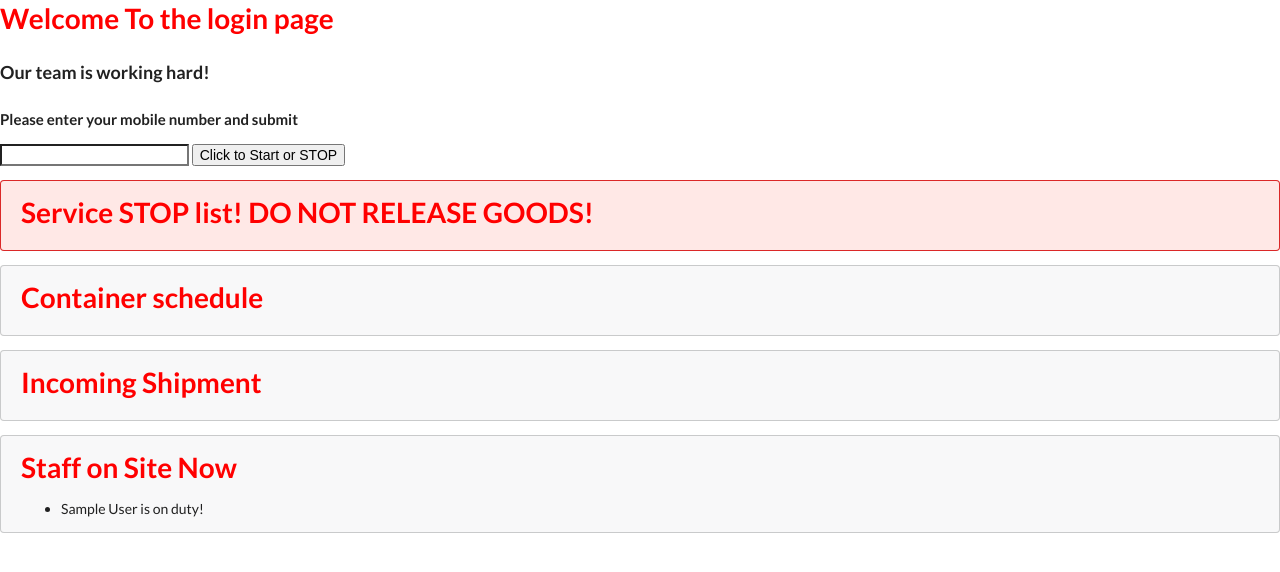
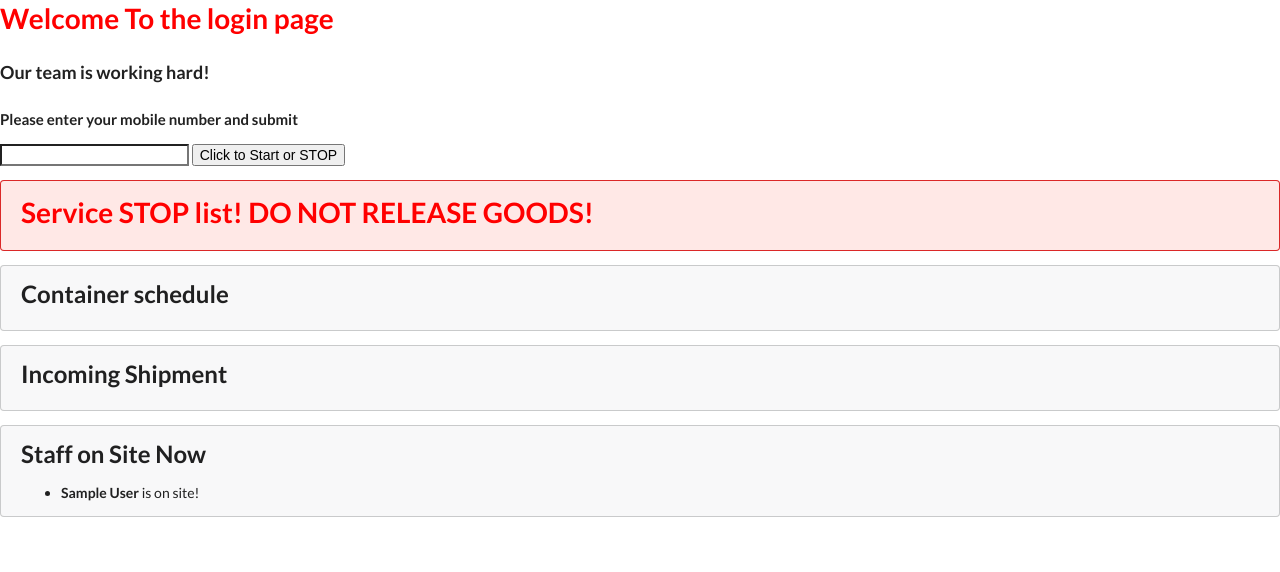
Before and after one commit to brown-liu/playground_auslinkerp_django, a Django app: page /staff_user/worktime/ in a window 1280 px wide. Shown: the top 572 px of the page. Run offline with Django 3.2, Linux system fonts and the light colour scheme; tables that the repository leaves empty hold one stand-in row (values such as "Sample post").

Commit message:
24/05 updated

```diff
--- a/app/templates/success.html
+++ b/app/templates/success.html
@@ -21,4 +21,5 @@
     </ul>
 </div>
 
+
 {% endblock %}
--- a/app/views.py
+++ b/app/views.py
@@ -3,7 +3,6 @@ from warehouse.models import carton_cloud_client
 from warehouse.models import containers
 
 
-# @login_required(login_url='staff_user:login')
 def homepage(request):
     company = carton_cloud_client.objects.filter(c_active=0)
     companylist = company.values()
--- a/auslinkerp/settings.py
+++ b/auslinkerp/settings.py
@@ -36,8 +36,7 @@ INSTALLED_APPS = [
     'django.contrib.messages',
     'django.contrib.staticfiles',
     'app', 'clientdatabases', 'adminandaccount',
-    'Daily_KPI', 'forwarding', 'warehouse', 'django_nvd3', 'djangobower', 'staff_user',
-    'wechat_django'
+    'Daily_KPI', 'forwarding', 'warehouse', 'django_nvd3', 'djangobower', 'staff_user'
 ]
 
 MIDDLEWARE = [
--- a/staff_user/templates/thank you.html
+++ b/staff_user/templates/thank you.html
@@ -7,5 +7,11 @@
 <body>
 <h1> {{message}}&nbsp;<strong>{{staff_name}}</strong>!</h1>
 <h3>{{notice}}</h3>
+
+<form action="{% url 'staff_user:worktime'%}" method="get">
+    <button type="submit">Return to Login Page</button>
+
+</form>
+
 </body>
 </html>
--- a/staff_user/templates/worktime.html
+++ b/staff_user/templates/worktime.html
@@ -39,7 +39,7 @@
 
 <div class="ui message">
     <div class="header">
-        <h1>Container schedule</h1>
+        <h2>Container schedule</h2>
     </div>
 
 
@@ -56,7 +56,7 @@
 
 <div class="ui message">
     <div class="header">
-        <h1>Incoming Shipment</h1>
+        <h2>Incoming Shipment</h2>
     </div>
     <ul class="list"> {% for item in incoming_shipment %}
         <li style="font-size: x-large"> {{item.clientCompanyName}}</li>
@@ -65,10 +65,10 @@
 </div>
 <div class="ui message">
     <div class="header">
-        <h1>Staff on Site Now</h1>
+        <h2>Staff on Site Now</h2>
     </div>
     <ul>{% for staff in working%}
-        <li>{{staff.s_name}} is on duty!</li>
+        <li><strong>{{staff.s_name}} </strong>is on site!</li>
         {% endfor %}
     </ul>
 </div>
--- a/staff_user/views.py
+++ b/staff_user/views.py
@@ -77,7 +77,7 @@ def work(request):
         data = {
             'message': "Great, Let's WORK",
             'staff_name': person.s_name,
-            'notice': "Please Don't forget to log off at end of the day"
+            'notice': "Please Don't forget to log off when leave work!"
         }
         if hours.objects.filter(h_name=staff_name, record_date=date.today()).exists() == False:
             print("AAA")
```
